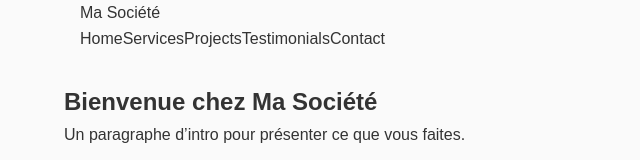
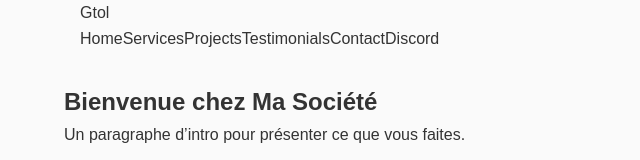
Before and after one commit to CruckStore/portfolio, a React (Vite) app in the folder frontend/: page / in a window 1280 px wide. Shown: the top 160 px of the page, without its empty margins (0-640 px from the left). Built offline with nearby package versions, Linux system fonts and the light colour scheme.

Commit message:
add Header component styling; update layout and include Discord link

```diff
--- a/frontend/src/components/Header.tsx
+++ b/frontend/src/components/Header.tsx
@@ -1,4 +1,5 @@
 import { NavLink } from 'react-router-dom'
+import '@/styles/Header.scss'
 
 export default function Header() {
   const links = [
@@ -7,25 +8,32 @@ export default function Header() {
     { to: '/projects', label: 'Projects' },
     { to: '/testimonials', label: 'Testimonials' },
     { to: '/contact', label: 'Contact' },
-    //{ to: '/discord', label: 'Discord' },
   ]
 
   return (
-    <header className="bg-white shadow">
-      <div className="container mx-auto flex items-center justify-between py-4 px-4">
-        <div className="text-2xl font-bold">Ma Société</div>
-        <nav className="space-x-4">
-          {links.map(link => (
+    <header className="site-header">
+      <div className="container header-inner">
+        <div className="logo">Gtol</div>
+        <nav className="nav-links">
+          {links.map((link) => (
             <NavLink
               key={link.to}
               to={link.to}
               className={({ isActive }) =>
-                isActive ? 'text-blue-600 font-semibold' : 'text-gray-700'
+                isActive ? 'active' : ''
               }
             >
               {link.label}
             </NavLink>
           ))}
+          <a
+            href="https://discord.gg/cruckstore"
+            target="_blank"
+            rel="noopener noreferrer"
+            className="discord-link"
+          >
+            Discord
+          </a>
         </nav>
       </div>
     </header>
```
Also changed, not shown: frontend/src/styles/Header.scss (added).
